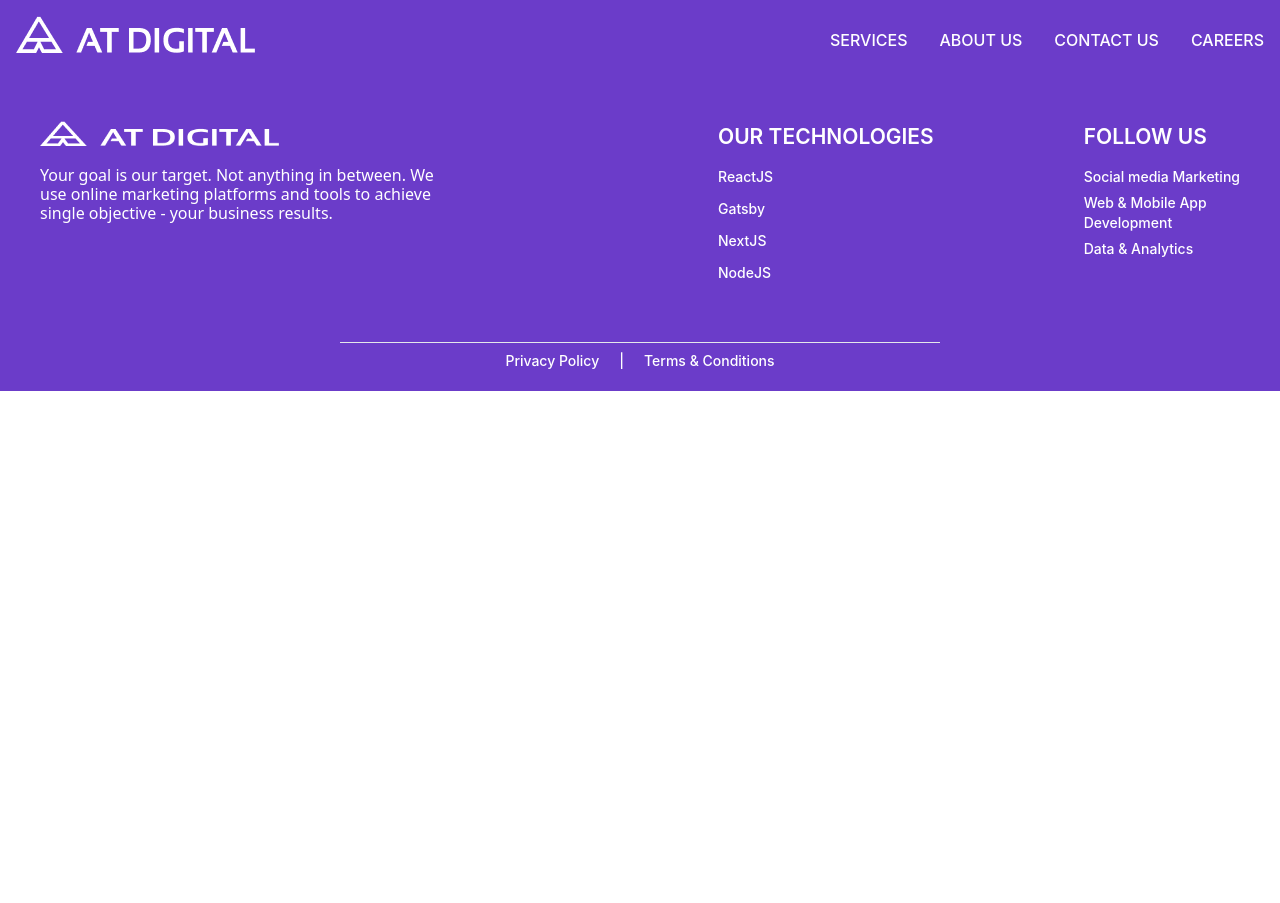
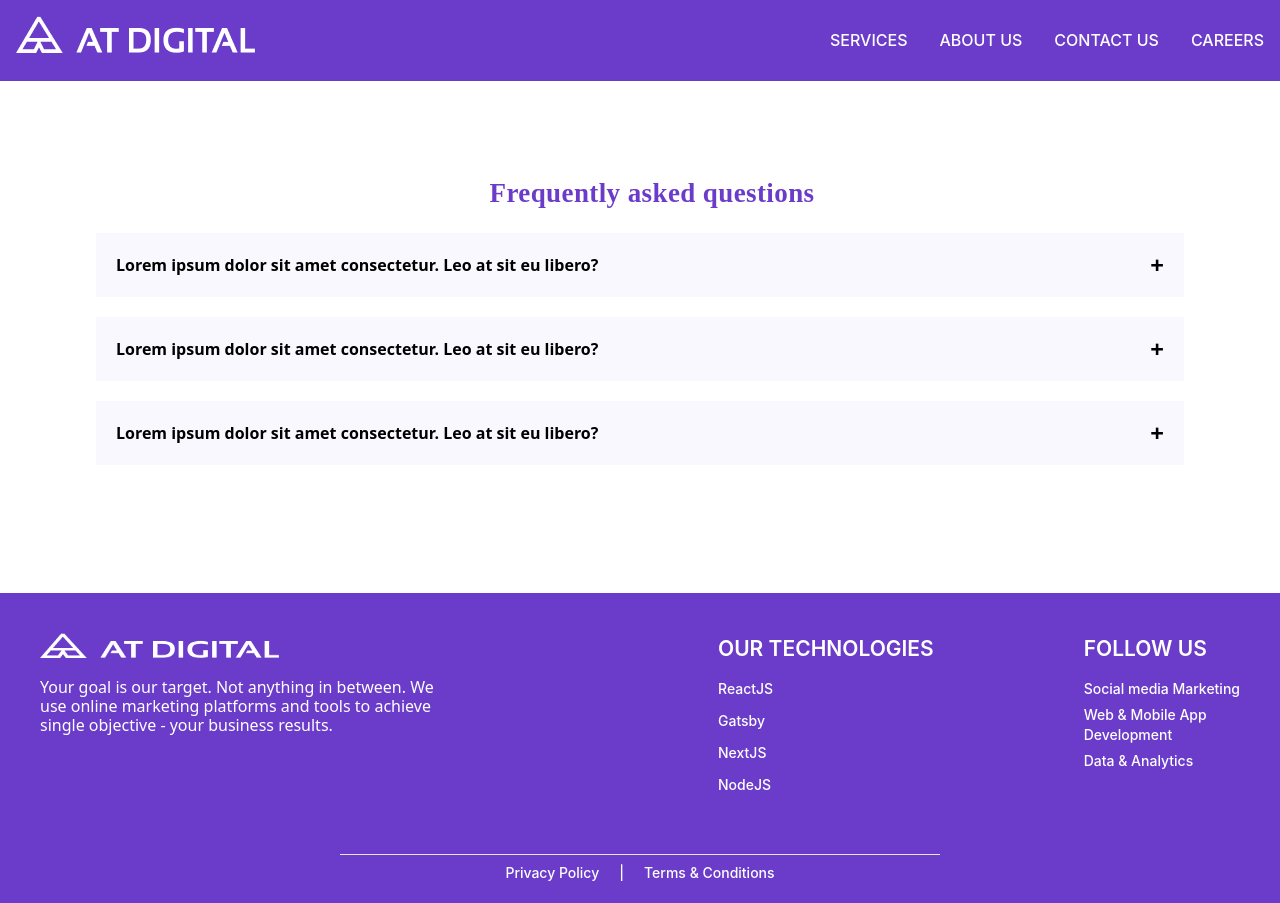
Before and after one commit to tharsikan1999/At-digital, a React (Create React App) app: page / in a window 1280 px wide. Before the commit the page ends 800 px from the top, so only its background shows below. Built offline with nearby package versions, Linux system fonts and the light colour scheme.

Commit message:
finish qusetions

```diff
--- a/src/App.js
+++ b/src/App.js
@@ -3,11 +3,12 @@ import { BrowserRouter as Router } from "react-router-dom";
 import Navbar from "./Components/Navbar";
 import React from "react";
 import Footer from "./Components/Footer";
-
+import Questions from "./Components/Questions";
 function App() {
   return (
     <Router>
       <Navbar />
+      <Questions />
       <Footer />
     </Router>
   );
--- /dev/null
+++ b/src/Components/Questions.jsx
@@ -0,0 +1,151 @@
+import React, { useState } from "react";
+
+function Questions() {
+  const [isCollapsed, setIsCollapsed] = useState({
+    one: true,
+    two: true,
+    three: true,
+  });
+
+  const toggleCollapse = (item) => {
+    setIsCollapsed({
+      ...isCollapsed,
+      [item]: !isCollapsed[item],
+    });
+  };
+
+  return (
+    <div className="container my-24 mx-auto md:px-6 xl:px-24 vsm:px-6">
+      <section className="mb-32">
+        <h2
+          className="text-customPurple  text-[27px] mb-6 pl-6 text-3xl font-semibold leading-8 text-center"
+          style={{
+            fontFamily: "Poppins",
+            letterSpacing: "0.4px",
+          }}
+        >
+          Frequently asked questions
+        </h2>
+
+        <div id="accordionFlushExample">
+          <div className="rounded-none bg-lightPurple mb-5">
+            <h2
+              className={`mb-0 ${
+                isCollapsed.one ? "text-black" : "text-customPurple"
+              } font-medium`}
+              id="flush-headingOne"
+            >
+              <button
+                className="group relative flex w-full items-center rounded-none border-0 py-4 px-5 text-left text-base font-bold transition overflow-anchor-none hover:z-[2] focus:z-[3] focus:outline-none [!data-te-collapse-collapsed]:text-primary [!data-te-collapse-collapsed]:[box-shadow:inset_0_-1px_0_rgba(229,231,235)] dark:[!data-te-collapse-collapsed]:text-primary-400"
+                type="button"
+                data-te-collapse-init
+                data-te-target="#flush-collapseOne"
+                aria-expanded="false"
+                aria-controls="flush-collapseOne"
+                onClick={() => toggleCollapse("one")}
+              >
+                Lorem ipsum dolor sit amet consectetur. Leo at sit eu libero?{" "}
+                <span className="ml-auto text-2xl">
+                  {isCollapsed.one ? "\u002B" : "\u2212"}
+                </span>
+              </button>
+            </h2>
+            <div
+              id="flush-collapseOne"
+              className={`!visible border-0 ${isCollapsed.one ? "hidden" : ""}`}
+              data-te-collapse-item
+              data-te-collapse-show
+              aria-labelledby="flush-headingOne"
+              data-te-parent="#accordionFlushExample"
+            >
+              <div className="py-4 px-5 text-neutral-500 dark:text-neutral-300">
+                Lorem ipsum dolor sit amet consectetur. Faucibus commodo
+                suscipit id ipsum. Elementum ultrices nulla faucibus odio est
+                sed aliquam. Sapien massa morbi risus sagittis tortor integer.
+              </div>
+            </div>
+          </div>
+          <div className="rounded-none bg-lightPurple mb-5">
+            <h2
+              className={`mb-0 ${
+                isCollapsed.two ? "text-black" : "text-customPurple"
+              } font-medium`}
+              id="flush-headingTwo"
+            >
+              <button
+                className="group relative flex w-full items-center rounded-none border-0 py-4 px-5 text-left text-base font-bold transition overflow-anchor-none hover:z-[2] focus:z-[3] focus:outline-none [!data-te-collapse-collapsed]:text-primary [!data-te-collapse-collapsed]:[box-shadow:inset_0_-1px_0_rgba(229,231,235)] dark:[!data-te-collapse-collapsed]:text-primary-400"
+                type="button"
+                data-te-collapse-init
+                data-te-target="#flush-collapseTwo"
+                aria-expanded="false"
+                aria-controls="flush-collapseTwo"
+                onClick={() => toggleCollapse("two")}
+              >
+                Lorem ipsum dolor sit amet consectetur. Leo at sit eu libero?{" "}
+                <span className="ml-auto text-2xl">
+                  {isCollapsed.two ? "\u002B" : "\u2212"}
+                </span>
+              </button>
+            </h2>
+            <div
+              id="flush-collapseTwo"
+              className={`!visible border-0 ${isCollapsed.two ? "hidden" : ""}`}
+              data-te-collapse-item
+              data-te-collapse-show
+              aria-labelledby="flush-headingTwo"
+              data-te-parent="#accordionFlushExample"
+            >
+              <div className="py-4 px-5 text-neutral-500 dark:text-neutral-300">
+                Lorem ipsum dolor sit amet consectetur. Faucibus commodo
+                suscipit id ipsum. Elementum ultrices nulla faucibus odio est
+                sed aliquam. Sapien massa morbi risus sagittis tortor integer.
+              </div>
+            </div>
+          </div>
+
+          <div className="rounded-none bg-lightPurple">
+            <h2
+              className={`mb-0 ${
+                isCollapsed.three ? "text-black" : "text-customPurple"
+              } font-medium`}
+              id="flush-headingThree"
+            >
+              <button
+                className="group relative flex w-full items-center rounded-none border-0 py-4 px-5 text-left text-base font-bold transition overflow-anchor-none hover:z-[2] focus:z-[3] focus:outline-none [!data-te-collapse-collapsed]:text-primary [!data-te-collapse-collapsed]:[box-shadow:inset_0_-1px_0_rgba(229,231,235)] dark:[!data-te-collapse-collapsed]:text-primary-400"
+                type="button"
+                data-te-collapse-init
+                data-te-target="#flush-collapseThree"
+                aria-expanded="false"
+                aria-controls="flush-collapseThree"
+                onClick={() => toggleCollapse("three")}
+              >
+                Lorem ipsum dolor sit amet consectetur. Leo at sit eu libero?{" "}
+                <span className="ml-auto text-2xl">
+                  {isCollapsed.three ? "\u002B" : "\u2212"}
+                </span>
+              </button>
+            </h2>
+            <div
+              id="flush-collapseThree"
+              className={`!visible border-0 ${
+                isCollapsed.three ? "hidden" : ""
+              }`}
+              data-te-collapse-item
+              data-te-collapse-show
+              aria-labelledby="flush-headingThree"
+              data-te-parent="#accordionFlushExample"
+            >
+              <div className="py-4 px-5 text-neutral-500 dark:text-neutral-300">
+                Lorem ipsum dolor sit amet consectetur. Faucibus commodo
+                suscipit id ipsum. Elementum ultrices nulla faucibus odio est
+                sed aliquam. Sapien massa morbi risus sagittis tortor integer.
+              </div>
+            </div>
+          </div>
+        </div>
+      </section>
+    </div>
+  );
+}
+
+export default Questions;
--- a/src/Components/test.jsx
+++ /dev/null
@@ -1,7 +0,0 @@
-import React from "react";
-
-function test() {
-  return <div>hello</div>;
-}
-
-export default test;
--- a/tailwind.config.js
+++ b/tailwind.config.js
@@ -6,6 +6,7 @@ module.exports = {
       screens: { vsm: { max: "640px" } },
       colors: {
         customPurple: "#6B3CC9",
+        lightPurple: "#FAF8FF",
       },
       fontFamily: {
         inter: ["Inter", "sans-serif"],
```
